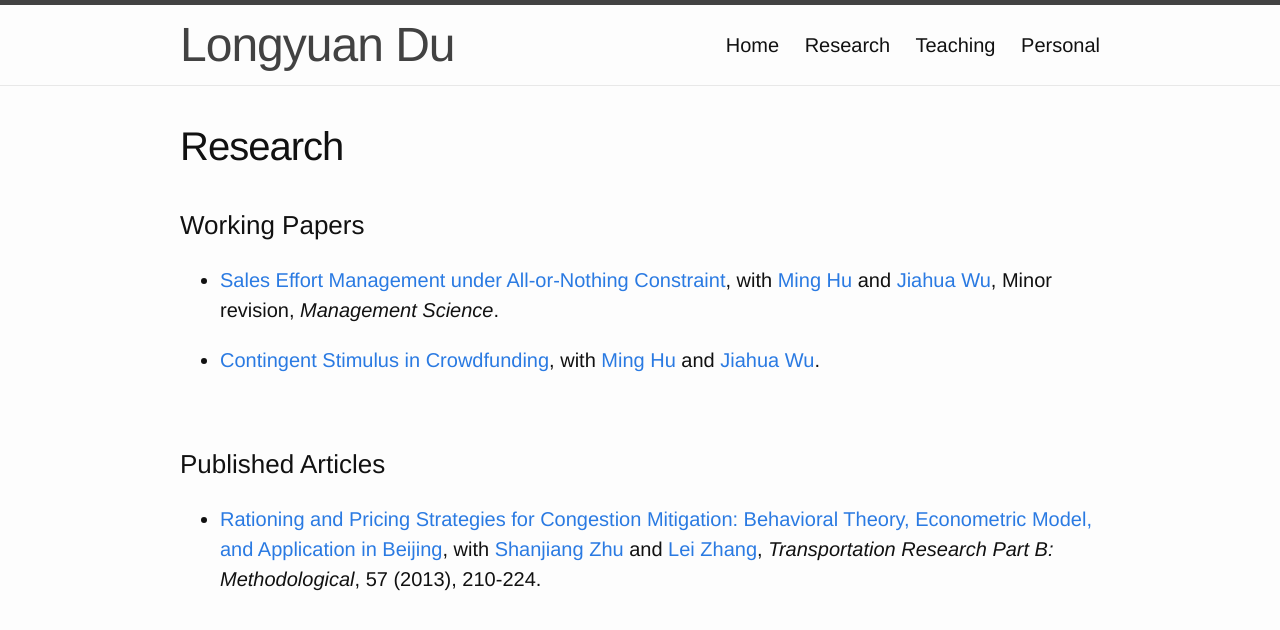
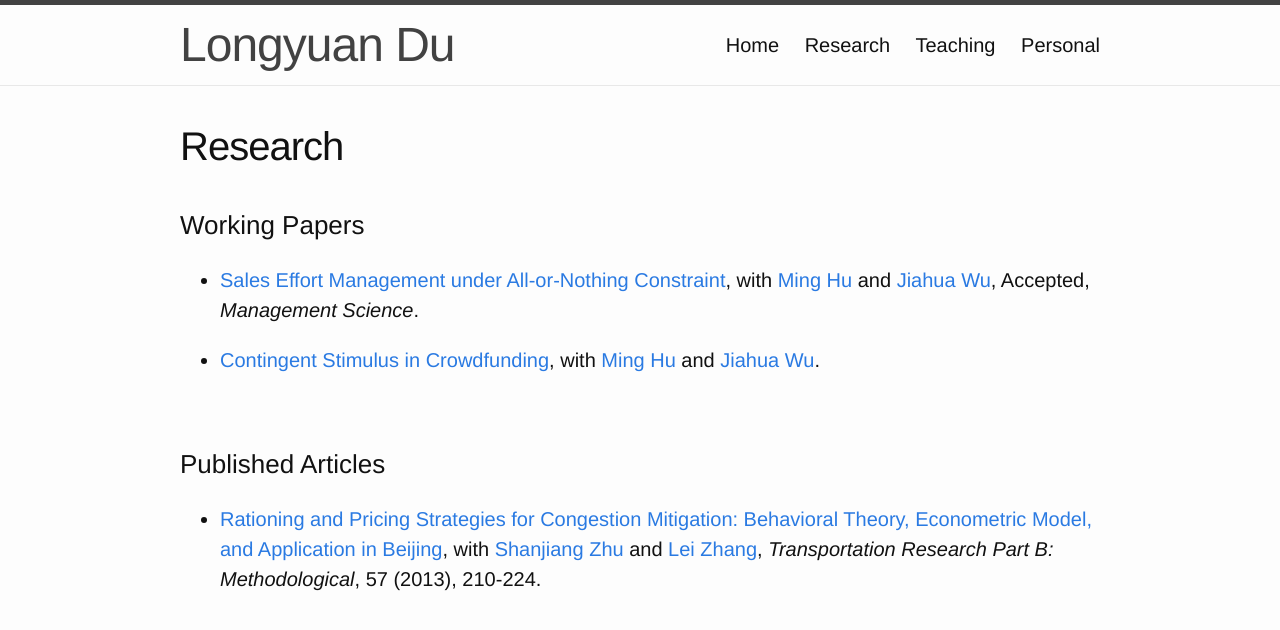
Before and after one commit to LongyuanDu/academic, a Jekyll site: the page built from Research.md, in a window 1280 px wide. Shown: the top 630 px of the page. Built offline with Jekyll 4.4.1, drawn with Linux system fonts in a browser that asks for light colours.

Commit message:
MS accept

```diff
--- a/Research.md
+++ b/Research.md
@@ -5,7 +5,7 @@ permalink: /research/
 ---
 ### Working Papers
 
-* [Sales Effort Management under All-or-Nothing Constraint](https://ssrn.com/abstract=3506499), with [Ming Hu](http://ming.hu/) and [Jiahua Wu](http://www.imperial.ac.uk/people/j.wu), Minor revision, *Management Science*.
+* [Sales Effort Management under All-or-Nothing Constraint](https://ssrn.com/abstract=3506499), with [Ming Hu](http://ming.hu/) and [Jiahua Wu](http://www.imperial.ac.uk/people/j.wu), Accepted, *Management Science*.
 
 * [Contingent Stimulus in Crowdfunding](http://ssrn.com/abstract=2925962), with [Ming Hu](http://ming.hu/) and [Jiahua Wu](http://www.imperial.ac.uk/people/j.wu).
 
```
